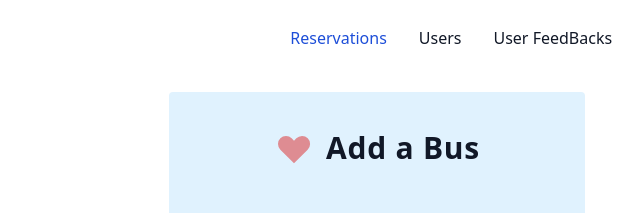
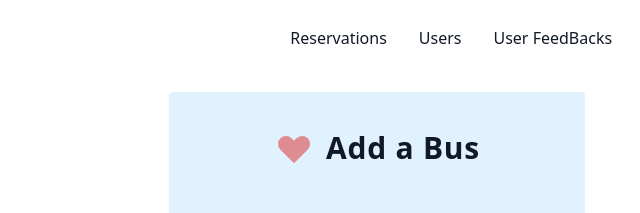
Before and after one commit to anishrajpandey/Online-Bus-ticket-reservation-system-ElectronJS, a website: page frontend/admin/addBus.html in a window 1280 px wide. Shown: the top 213 px of the page, 263-903 px from the left. Drawn offline with nearby package versions, Linux system fonts and the light colour scheme.

Commit message:
add bus page  fixed

```diff
--- a/frontend/admin/addBus.html
+++ b/frontend/admin/addBus.html
@@ -76,7 +76,7 @@
                 <li>
                   <a
                     href="./index.html"
-                    class="block py-2 pl-3 pr-4 text-white bg-blue-700 rounded md:bg-transparent md:text-blue-700 md:p-0 md:dark:text-blue-500"
+                    class="block py-2 pl-3 pr-4 text-gray-900 rounded hover:bg-gray-100 md:hover:bg-transparent md:hover:text-blue-700 md:p-0 md:dark:hover:text-blue-500 dark:text-white dark:hover:bg-gray-700 dark:hover:text-white md:dark:hover:bg-transparent dark:border-gray-700"
                     aria-current="page"
                     >Reservations</a
                   >
```
